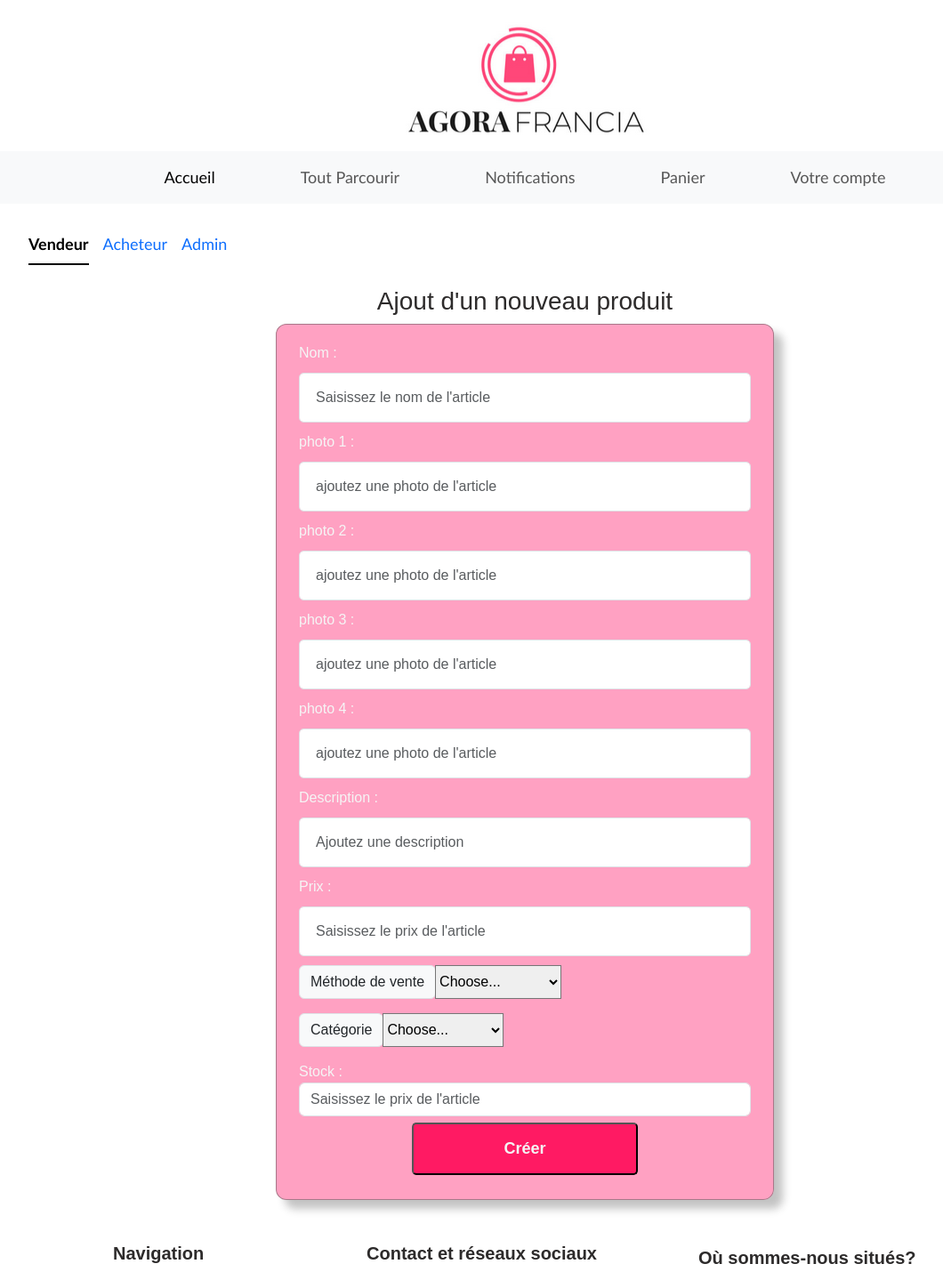
After one commit to Tvmv0/piscine, a PHP site: page /nv_item.php in a window 1280 px wide. The commit adds this page. Shown: the top 1430 px of the page at 89% size, without its empty margins (50-1110 px from the left). Run offline with PHP 8.4, Linux system fonts and the light colour scheme.

Commit message:
Add files via upload

```diff
--- /dev/null
+++ b/nv_item.php
@@ -0,0 +1,200 @@
+<!--
+    CODE FORMULAIRE AJOUT PRODUIT               envoie sur add_item.php
+            CODE FONCTIONNEL
+    SOURCES
+
+    https://getbootstrap.com/docs/5.3/
+    https://getbootstrap.com/docs/5.2/examples/footers/
+
+    google maps: https://blog.hubspot.com/website/how-to-embed-google-map-in-html
+    https://www.pierre-giraud.com/bootstrap-apprendre-cours/bouton/
+  -->
+
+<!DOCTYPE html>
+<html>
+
+<head>
+    <meta charset="utf-8">
+    <meta name="viewport" content="width=device-width, initial-scale=1">
+    <title>Compte Agora Francia</title>
+    <link href="https://cdn.jsdelivr.net/npm/bootstrap@5.3.0-alpha3/dist/css/bootstrap.min.css" rel="stylesheet" integrity="sha384-KK94CHFLLe+nY2dmCWGMq91rCGa5gtU4mk92HdvYe+M/SXH301p5ILy+dN9+nJOZ" crossorigin="anonymous">
+    <link href="allstyles.css" type="text/css" rel="stylesheet">
+
+</head>
+
+<body>
+    <script src="https://cdn.jsdelivr.net/npm/bootstrap@5.3.0-alpha3/dist/js/bootstrap.bundle.min.js" integrity="sha384-ENjdO4Dr2bkBIFxQpeoTz1HIcje39Wm4jDKdf19U8gI4ddQ3GYNS7NTKfAdVQSZe" crossorigin="anonymous"></script>
+    <script src="https://code.jquery.com/jquery-3.3.1.slim.min.js" integrity="sha384-q8i/X+965DzO0rT7abK41JStQIAqVgRVzpbzo5smXKp4YfRvH+8abtTE1Pi6jizo" crossorigin="anonymous"></script>
+    <script src="https://cdn.jsdelivr.net/npm/popper.js@1.14.3/dist/umd/popper.min.js" integrity="sha384-ZMP7rVo3mIykV+2+9J3UJ46jBk0WLaUAdn689aCwoqbBJiSnjAK/l8WvCWPIPm49" crossorigin="anonymous"></script>
+    <script src="https://cdn.jsdelivr.net/npm/bootstrap@4.1.3/dist/js/bootstrap.min.js" integrity="sha384-ChfqqxuZUCnJSK3+MXmPNIyE6ZbWh2IMqE241rYiqJxyMiZ6OW/JmZQ5stwEULTy" crossorigin="anonymous"></script>
+
+    <div id="wrapper" class="container-fluid">
+
+        <div id="header" class="container-fluid">
+
+            <img src="logo.png" class="rounded mx-auto d-block" alt="logo">
+        </div>
+
+        <div id="navigation" class="container-fluid">
+            <nav class="navbar navbar-expand-lg bg-body-tertiary mx-auto">
+                <div class="container-fluid">
+                    <button class="navbar-toggler" type="button" data-bs-toggle="collapse" data-bs-target="#navbarNavAltMarkup" aria-controls="navbarNavAltMarkup" aria-expanded="false" aria-label="Toggle navigation">
+                        <span class="navbar-toggler-icon"></span>
+                    </button>
+                    <div class="collapse navbar-collapse" id="navbarNavAltMarkup">
+                        <div class="navbar-nav mx-auto">
+                            <a class="nav-link active px-5" aria-current="page" href="index.php">Accueil</a>
+                            <a class="nav-link px-5" href="parcourir.php">Tout Parcourir</a>
+                            <a class="nav-link px-5" href="notifications.php">Notifications</a>
+                            <a class="nav-link px-5" href="visu_panier.php">Panier</a>
+                            <a class="nav-link px-5" href="compte.php">Votre compte</a>
+                        </div>
+                    </div>
+                </div>
+            </nav>
+        </div>
+
+        <div class="container-fluid" id="section">
+            <div class="container">
+                <br>
+                <ul class="nav nav-underline">
+                    <li class="nav-item">
+                        <a class="nav-link active" aria-current="page" href="#">Vendeur</a>
+                    </li>
+                    <li class="nav-item">
+                        <a class="nav-link" href="compte.html">Acheteur</a>
+                    </li>
+                    <li class="nav-item">
+                        <a class="nav-link" href="#">Admin</a>
+                    </li>
+                </ul>
+                <br>
+                <!--FORMULAIRE-->
+                <div class="text-center">
+                    <h3>Ajout d'un nouveau produit</h3>
+                </div>
+
+                <form class="square-form" action="add_item.php" method="post">
+                    <div class="form-group">
+                        <label for="nom">Nom :</label>
+                        <input type="text" class="form-control" name="nom_obj" id="nom" placeholder="Saisissez le nom de l'article" required>
+                    </div>
+
+                    <div class="form-group">
+                        <label for="prenom">photo 1 :</label>
+                        <input type="text" class="form-control" name="photo1" id="prenom" placeholder="ajoutez une photo de l'article" required>
+                    </div>
+                    <div class="form-group">
+                        <label for="prenom">photo 2 :</label>
+                        <input type="text" class="form-control" name="photo2" id="prenom" placeholder="ajoutez une photo de l'article">
+                    </div>
+                    <div class="form-group">
+                        <label for="prenom">photo 3 :</label>
+                        <input type="text" class="form-control" name="photo3" id="prenom" placeholder="ajoutez une photo de l'article">
+                    </div>
+                    <div class="form-group">
+                        <label for="prenom">photo 4 :</label>
+                        <input type="text" class="form-control" name="photo4" id="prenom" placeholder="ajoutez une photo de l'article">
+                    </div>
+
+                    <div class="form-group">
+                        <label for="descriptio">Description :</label>
+                        <input type="text" class="form-control" name="descriptio" id="descriptio" placeholder="Ajoutez une description" required>
+                    </div>
+
+                    <div class="form-group">
+                        <label for="mdp">Prix :</label>
+                        <input type="text" class="form-control" name="prix" id="mdp" placeholder="Saisissez le prix de l'article" required>
+                    </div>
+
+                    <div class="input-group mb-3">
+                        <div class="input-group-prepend">
+                            <label class="input-group-text" for="inputGroupSelect01">Méthode de vente</label>
+                        </div>
+                        <select name="methode_vente" class="custom-select" id="inputGroupSelect01">
+                            <option selected>Choose...</option>
+                            <option value="1">Enchères</option>
+                            <option value="2">Négociations</option>
+                            <option value="3">Vente immédiate</option>
+                        </select>
+                    </div>
+
+                    <div class="input-group mb-3">
+                        <div class="input-group-prepend">
+                            <label class="input-group-text" for="inputGroupSelect01">Catégorie</label>
+                        </div>
+                        <select name="categorie" class="custom-select" id="inputGroupSelect01">
+                            <option selected>Choose...</option>
+                            <option value="1">Rare</option>
+                            <option value="2">Haut de gamme</option>
+                            <option value="3">réguliers</option>
+                        </select>
+                    </div>
+                    <div class="form-group">
+                        <label for="mdp">Stock :</label>
+                        <input type="int" class="form-control" name="stock" id="stock" placeholder="Saisissez le prix de l'article" required>
+                    </div>
+
+                    <div class="d-grid gap-2 col-6 mx-auto">
+                        <button type="submit" name="Valider">Créer</button>
+                    </div>
+
+                </form>
+            </div>
+            <script src="https://maxcdn.bootstrapcdn.com/bootstrap/4.5.2/js/bootstrap.min.js"></script>
+
+
+        </div>
+
+
+
+        <div class="container-fluid" id="footer">
+            <div class="container">
+                <footer class="py-5">
+                    <div class="row">
+                        <div class="col-6 col-md-1 offset-md-1">
+                            <h5>Navigation</h5>
+                            <ul class="nav flex-column">
+                                <li class="nav-item mb-2"><a href="#" class="nav-link p-0 text-muted">Accueil</a></li>
+                                <li class="nav-item mb-2"><a href="#" class="nav-link p-0 text-muted">Tout Parcourir</a></li>
+                                <li class="nav-item mb-2"><a href="#" class="nav-link p-0 text-muted">Notifications</a></li>
+                                <li class="nav-item mb-2"><a href="#" class="nav-link p-0 text-muted">Panier</a></li>
+                                <li class="nav-item mb-2"><a href="#" class="nav-link p-0 text-muted">Votre compte</a></li>
+                            </ul>
+                        </div>
+
+                        <div class="col-7 col-md-4 offset-md-2">
+                            <h5>Contact et réseaux sociaux</h5>
+                            <ul class="nav flex-column">
+                                <li class="nav-item mb-2"><a href="#" class="nav-link p-0 text-muted">Mail:
+                                        agorafrancia.commerce@gmail.com</a></li>
+                                <li class="nav-item mb-2"><a href="#" class="nav-link p-0 text-muted">Tél: 12 34 56 78 90</a></li>
+                                <li class="nav-item mb-2"><a href="#" class="nav-link p-0 text-muted">Instagram</a></li>
+                                <li class="nav-item mb-2"><a href="#" class="nav-link p-0 text-muted">Twitter</a></li>
+                                <li class="nav-item mb-2"><a href="#" class="nav-link p-0 text-muted">Facebook</a></li>
+                            </ul>
+                        </div>
+
+                        <div class="col-md-4" id="map">
+                            <strong>
+                                <h5>Où sommes-nous situés?</h5>
+                            </strong>
+                            <iframe src="https://www.google.com/maps/embed?pb=!1m14!1m12!1m3!1d1033.460180458264!2d2.288410797944649!3d48.85248423190897!2m3!1f0!2f0!3f0!3m2!1i1024!2i768!4f13.1!5e0!3m2!1sen!2sfr!4v1685393929817!5m2!1sen!2sfr" width="400" height="300" style="border:5px;" allowfullscreen="" loading="lazy" referrerpolicy="no-referrer-when-downgrade">
+                            </iframe>
+                        </div>
+
+
+                    </div>
+
+                    <div class="d-flex flex-column flex-sm-row justify-content-between py-4 my-4 border-top">
+                        <p>© 2022 Agora Fracia™</p>
+                    </div>
+                </footer>
+            </div>
+        </div>
+
+    </div>
+
+</body>
+
+</html>
```
Also changed, not shown: compte.php (+11 -5 lines), connexion_client.php (+5 -5 lines), nouveauclient.php (added, +198 -0 lines), nv_vendeur.php (added, +160 -0 lines).
